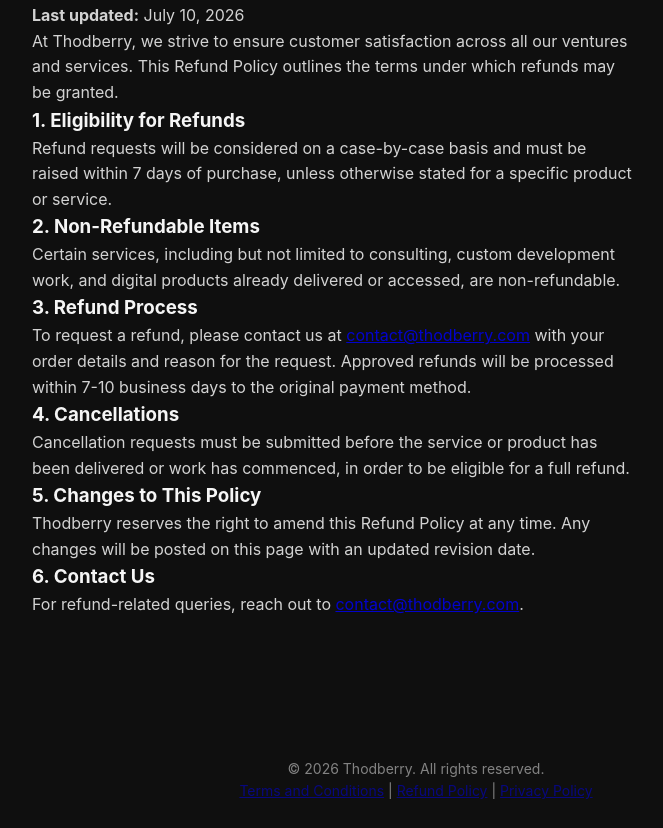
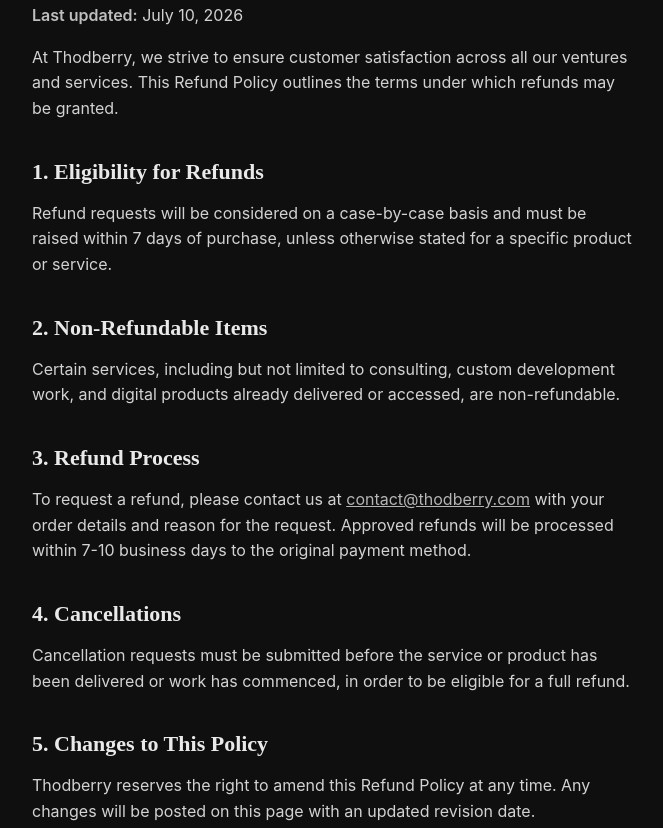
Before and after one commit to jahanaj098/thodberry, a plain HTML site: page refund_policy.html in a window 1280 px wide. Shown: the part 252-1080 px from the top of the page, without its empty margins (224-887 px from the left). Drawn offline with Linux system fonts and the light colour scheme.

Commit message:
Add files via upload

```diff
--- a/style.css
+++ b/style.css
@@ -24,6 +24,11 @@
 .logo {
   font-weight: 500;
   letter-spacing: 4px;
+}
+
+.logo a {
+  color: #f5f5f5;
+  text-decoration: none;
 }
 
 .nav a {
@@ -63,7 +68,6 @@
 /* SECTIONS */
 .section {
   padding: 100px 20%;
-  text clearly spaced;
 }
 
 .section h2 {
@@ -76,6 +80,7 @@
   font-size: 16px;
   max-width: 600px;
   opacity: 0.85;
+  margin-bottom: 16px;
 }
 
 .dark {
@@ -107,12 +112,64 @@
   letter-spacing: 1px;
 }
 
+.contact-email a {
+  color: #f5f5f5;
+  text-decoration: none;
+  border-bottom: 1px solid rgba(245, 245, 245, 0.4);
+  transition: opacity 0.2s ease;
+}
+
+.contact-email a:hover {
+  opacity: 0.7;
+}
+
+/* LEGAL PAGES (Terms, Refund, Privacy) */
+.section h3 {
+  font-family: 'Playfair Display', serif;
+  font-size: 22px;
+  margin-top: 32px;
+  margin-bottom: 12px;
+  opacity: 0.95;
+}
+
+.section p strong {
+  opacity: 0.9;
+  font-weight: 600;
+}
+
+.section p a {
+  color: #f5f5f5;
+  text-decoration: underline;
+  opacity: 0.85;
+}
+
+.section p a:hover {
+  opacity: 1;
+}
+
 /* FOOTER */
 footer {
   padding: 40px;
   text-align: center;
   font-size: 14px;
   opacity: 0.5;
+}
+
+.footer-links {
+  margin-top: 12px;
+  font-size: 13px;
+}
+
+.footer-links a {
+  color: #f5f5f5;
+  text-decoration: none;
+  margin: 0 8px;
+  opacity: 0.8;
+}
+
+.footer-links a:hover {
+  opacity: 1;
+  text-decoration: underline;
 }
 
 /* RESPONSIVE */
@@ -128,4 +185,8 @@
   .nav nav {
     display: none;
   }
+
+  .section h3 {
+    font-size: 19px;
+  }
 }
```
